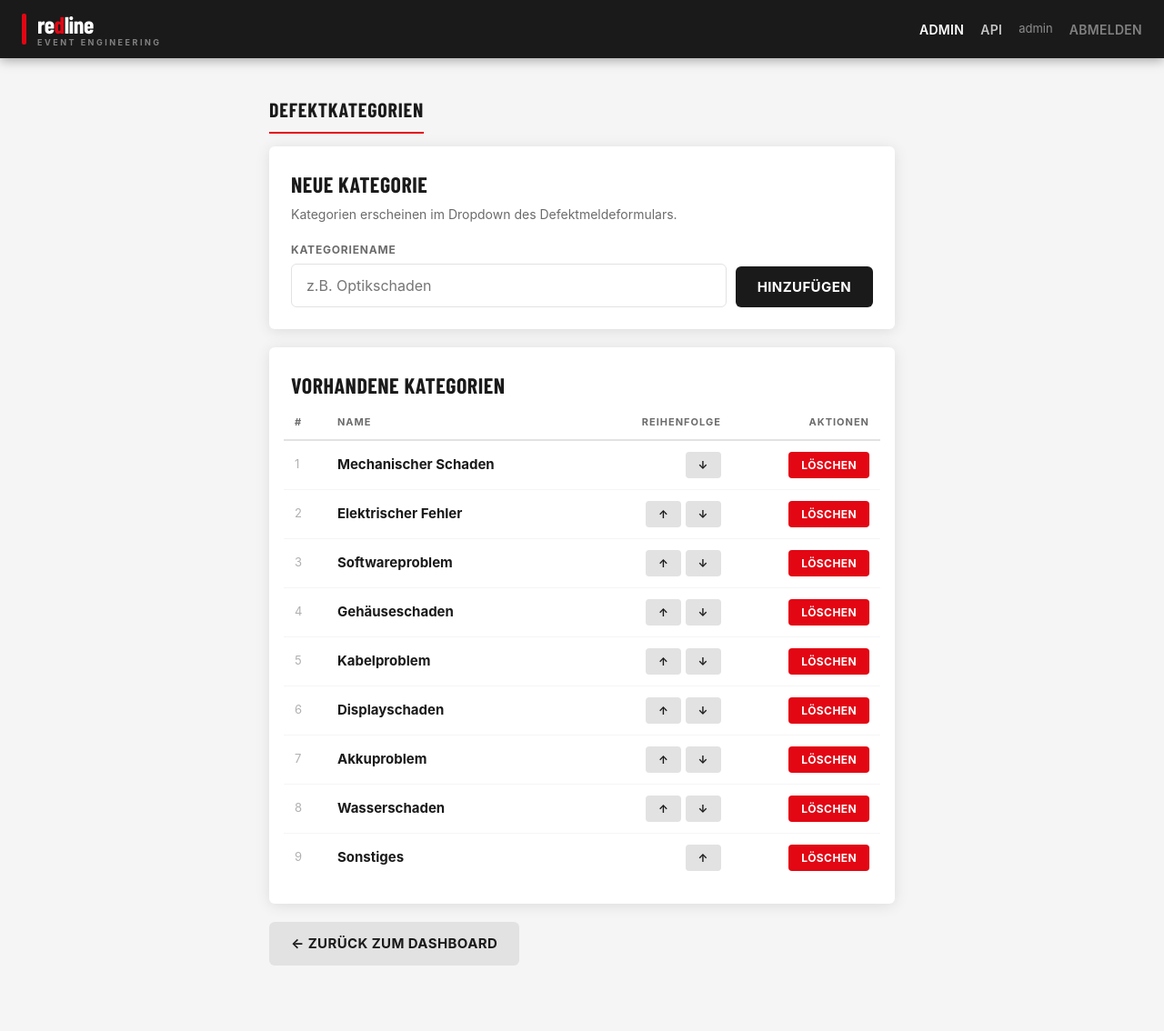
After one commit to kwieser76/redline, a Flask app: page /admin/categories in a window 1280 px wide. The commit adds this page. Shown: the whole page at 91% size. Run offline with Flask 3, Linux system fonts and the light colour scheme; a user stored in the database is signed in; some web fonts are replaced.

Commit message:
Move defect categories from config to DB with admin UI
- New DefectCategory model (id, name, sort_order, created_at)
- _seed_db() pre-populates categories from Config.DEFECT_CATEGORIES on
  first startup (no manual migration needed)
- defect_form route now loads categories from DB instead of app.config
- New admin route /admin/categories: add, delete, reorder (↑/↓)
- New template admin/categories.html with table + inline forms
- Dashboard Schnellzugriff: added "Defektkategorien" button

https://claude.ai/code/session_01PsSnFFMfAL9PcMbE4kzh6W

```diff
--- a/app.py
+++ b/app.py
@@ -30,7 +30,7 @@ from flask_login import (
 from flask_mail import Mail
 
 from config import Config
-from models import Defect, Device, User, db
+from models import Defect, DefectCategory, Device, User, db
 from filemaker import fm_client
 from notifications import send_defect_notification, send_event_summary_report
 
@@ -107,7 +107,10 @@ def create_app(config_class=Config) -> Flask:
                 message=f"Das Gerät mit der ID '{device_id}' ist im System nicht registriert.",
             ), 404
 
-        categories = app.config["DEFECT_CATEGORIES"]
+        categories = [
+            c.name for c in DefectCategory.query
+            .order_by(DefectCategory.sort_order, DefectCategory.name).all()
+        ]
 
         if request.method == "POST":
             category = request.form.get("category", "").strip()
@@ -410,6 +413,59 @@ def create_app(config_class=Config) -> Flask:
         )
         return render_template("admin/event_report.html", events=events)
 
+    @admin_bp.route("/categories", methods=["GET", "POST"])
+    @admin_required
+    def categories():
+        if request.method == "POST":
+            action = request.form.get("action")
+            if action == "add":
+                name = request.form.get("name", "").strip()
+                if not name:
+                    flash("Name ist erforderlich.", "danger")
+                elif DefectCategory.query.filter_by(name=name).first():
+                    flash(f"Kategorie '{name}' existiert bereits.", "danger")
+                else:
+                    max_order = db.session.query(
+                        db.func.max(DefectCategory.sort_order)
+                    ).scalar() or 0
+                    cat = DefectCategory(name=name, sort_order=max_order + 1)
+                    db.session.add(cat)
+                    db.session.commit()
+                    flash(f"Kategorie '{name}' wurde angelegt.", "success")
+            elif action == "delete":
+                cat_id = request.form.get("cat_id", type=int)
+                cat = db.session.get(DefectCategory, cat_id)
+                if cat:
+                    db.session.delete(cat)
+                    db.session.commit()
+                    flash(f"Kategorie '{cat.name}' wurde gelöscht.", "success")
+            elif action == "move_up":
+                cat_id = request.form.get("cat_id", type=int)
+                _move_category(cat_id, direction="up")
+            elif action == "move_down":
+                cat_id = request.form.get("cat_id", type=int)
+                _move_category(cat_id, direction="down")
+        all_cats = DefectCategory.query.order_by(
+            DefectCategory.sort_order, DefectCategory.name
+        ).all()
+        return render_template("admin/categories.html", categories=all_cats)
+
+    def _move_category(cat_id: int, direction: str) -> None:
+        cats = DefectCategory.query.order_by(
+            DefectCategory.sort_order, DefectCategory.name
+        ).all()
+        idx = next((i for i, c in enumerate(cats) if c.id == cat_id), None)
+        if idx is None:
+            return
+        swap_idx = idx - 1 if direction == "up" else idx + 1
+        if swap_idx < 0 or swap_idx >= len(cats):
+            return
+        cats[idx].sort_order, cats[swap_idx].sort_order = (
+            cats[swap_idx].sort_order,
+            cats[idx].sort_order,
+        )
+        db.session.commit()
+
     # ---- Register blueprints ----
     from api import api_bp
     app.register_blueprint(auth_bp)
@@ -462,6 +518,11 @@ def _seed_db() -> None:
         db.session.add(team)
         logger.info("Created community user team_login (password: team2025)")
 
+    if DefectCategory.query.count() == 0:
+        for i, name in enumerate(Config.DEFECT_CATEGORIES):
+            db.session.add(DefectCategory(name=name, sort_order=i))
+        logger.info("Seeded default defect categories")
+
     db.session.commit()
 
 
--- /dev/null
+++ b/templates/admin/categories.html
@@ -0,0 +1,94 @@
+{% extends "base.html" %}
+{% block title %}Kategorien{% endblock %}
+
+{% block content %}
+<div class="section-title">Defektkategorien</div>
+
+<!-- Add category -->
+<div class="card">
+  <div class="card-title">Neue Kategorie</div>
+  <div class="card-subtitle">Kategorien erscheinen im Dropdown des Defektmeldeformulars.</div>
+  <form method="POST" action="{{ url_for('admin.categories') }}" novalidate>
+    <input type="hidden" name="action" value="add" />
+    <div style="display:flex;gap:10px;align-items:flex-end;">
+      <div class="form-group" style="flex:1;margin-bottom:0;">
+        <label for="name">Kategoriename</label>
+        <input
+          type="text"
+          id="name"
+          name="name"
+          placeholder="z.B. Optikschaden"
+          maxlength="80"
+          required
+          autocomplete="off"
+        />
+      </div>
+      <button type="submit" class="btn btn-primary">Hinzufügen</button>
+    </div>
+  </form>
+</div>
+
+<!-- Category list -->
+<div class="card">
+  <div class="card-title">Vorhandene Kategorien</div>
+  {% if categories %}
+  <div class="table-wrapper">
+    <table>
+      <thead>
+        <tr>
+          <th>#</th>
+          <th>Name</th>
+          <th style="text-align:right;">Reihenfolge</th>
+          <th style="text-align:right;">Aktionen</th>
+        </tr>
+      </thead>
+      <tbody>
+        {% for cat in categories %}
+        <tr>
+          <td style="color:var(--gray-400);font-size:13px;">{{ loop.index }}</td>
+          <td><strong>{{ cat.name }}</strong></td>
+          <td style="text-align:right;">
+            <!-- Move up -->
+            {% if not loop.first %}
+            <form method="POST" action="{{ url_for('admin.categories') }}" style="display:inline;">
+              <input type="hidden" name="action" value="move_up" />
+              <input type="hidden" name="cat_id" value="{{ cat.id }}" />
+              <button type="submit" class="btn btn-sm btn-secondary" title="Nach oben">↑</button>
+            </form>
+            {% endif %}
+            <!-- Move down -->
+            {% if not loop.last %}
+            <form method="POST" action="{{ url_for('admin.categories') }}" style="display:inline;">
+              <input type="hidden" name="action" value="move_down" />
+              <input type="hidden" name="cat_id" value="{{ cat.id }}" />
+              <button type="submit" class="btn btn-sm btn-secondary" title="Nach unten">↓</button>
+            </form>
+            {% endif %}
+          </td>
+          <td style="text-align:right;">
+            <form method="POST" action="{{ url_for('admin.categories') }}" style="display:inline;">
+              <input type="hidden" name="action" value="delete" />
+              <input type="hidden" name="cat_id" value="{{ cat.id }}" />
+              <button
+                type="submit"
+                class="btn btn-sm btn-danger"
+                data-confirm="Kategorie '{{ cat.name }}' wirklich löschen?"
+              >Löschen</button>
+            </form>
+          </td>
+        </tr>
+        {% endfor %}
+      </tbody>
+    </table>
+  </div>
+  {% else %}
+  <p style="color:var(--gray-600);font-size:15px;">
+    Noch keine Kategorien vorhanden. Legen Sie oben die erste Kategorie an.
+  </p>
+  {% endif %}
+</div>
+
+<div class="action-bar">
+  <a href="{{ url_for('admin.dashboard') }}" class="btn btn-secondary">← Zurück zum Dashboard</a>
+</div>
+{% endblock %}
--- a/templates/admin/dashboard.html
+++ b/templates/admin/dashboard.html
@@ -32,6 +32,7 @@
     <a href="{{ url_for('admin.all_defects') }}"  class="btn btn-outline">Alle Defekte</a>
     <a href="{{ url_for('admin.users') }}"         class="btn btn-outline">Benutzerverwaltung</a>
     <a href="{{ url_for('admin.event_report') }}"  class="btn btn-outline">Ereignisberichte</a>
+    <a href="{{ url_for('admin.categories') }}"    class="btn btn-outline">Defektkategorien</a>
   </div>
 </div>
 
```
Also changed, not shown: models.py (+12 -0 lines).
